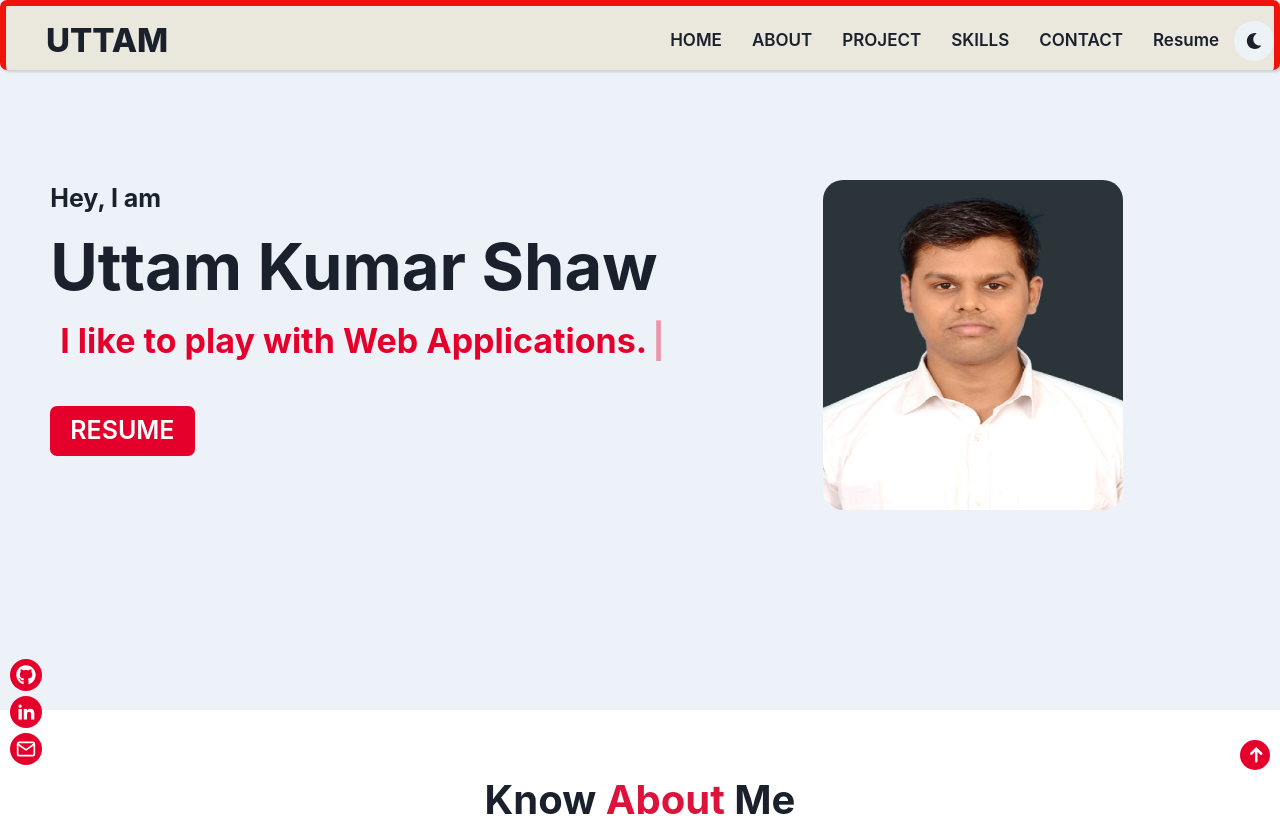
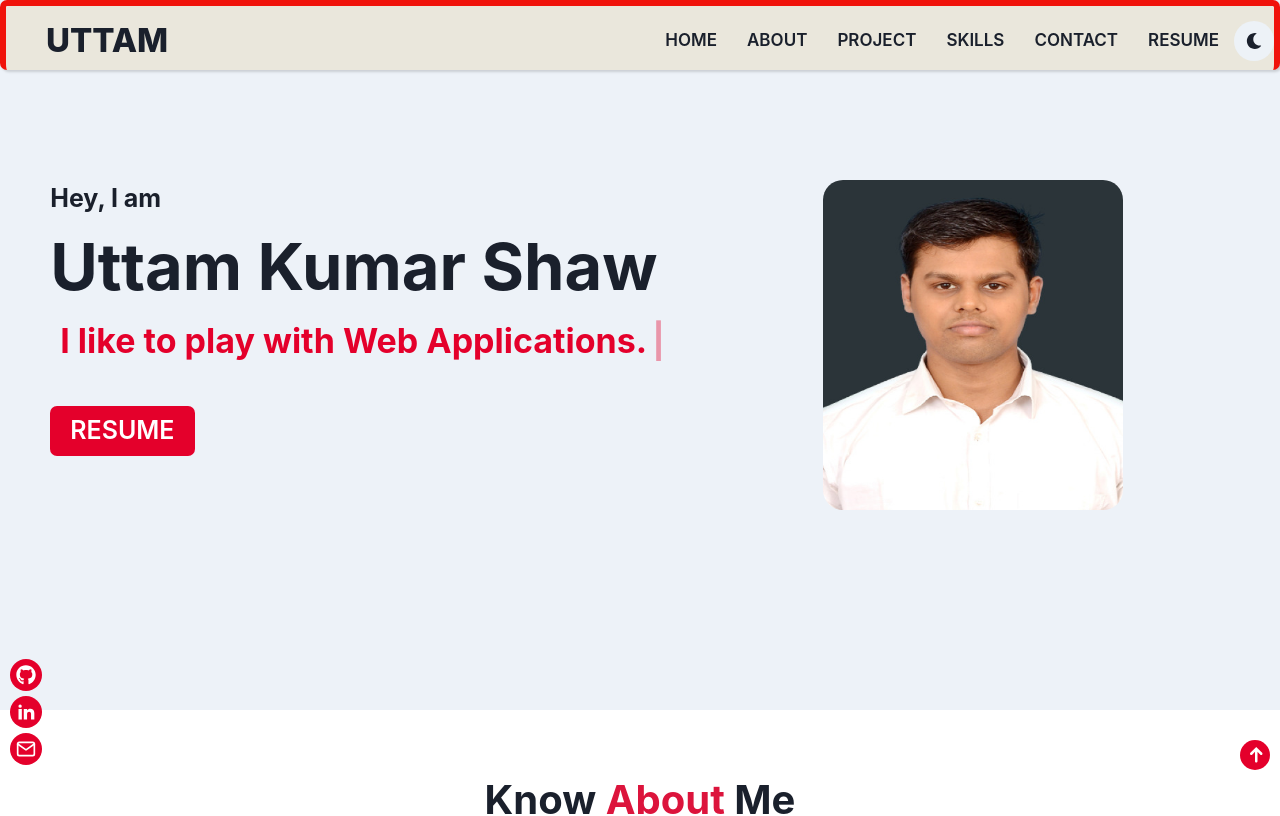
Before and after one commit to uttamkrshaw/portfolio-Templates, a React (Create React App) app: page / in a window 1280 px wide. Shown: the top 816 px of the page. Built offline with nearby package versions, Linux system fonts and the light colour scheme.

Commit message:
Making some changes

```diff
--- a/src/Components/Home/Home.css
+++ b/src/Components/Home/Home.css
@@ -241,7 +241,7 @@ html {
 }
 
 .home_box_content_mobile h4 {
-  font-size: 535px;
+  font-size: 100px;
   font-weight: 700;
 }
 
--- a/src/Components/Navbar/Navbar.jsx
+++ b/src/Components/Navbar/Navbar.jsx
@@ -108,7 +108,7 @@ export const Navbar = () => {
                       id="resume-button-1"
                       class="nav-link resume"
                     >
-                      Resume
+                      RESUME
                     </a>
                   </li>
                   <li>
```
